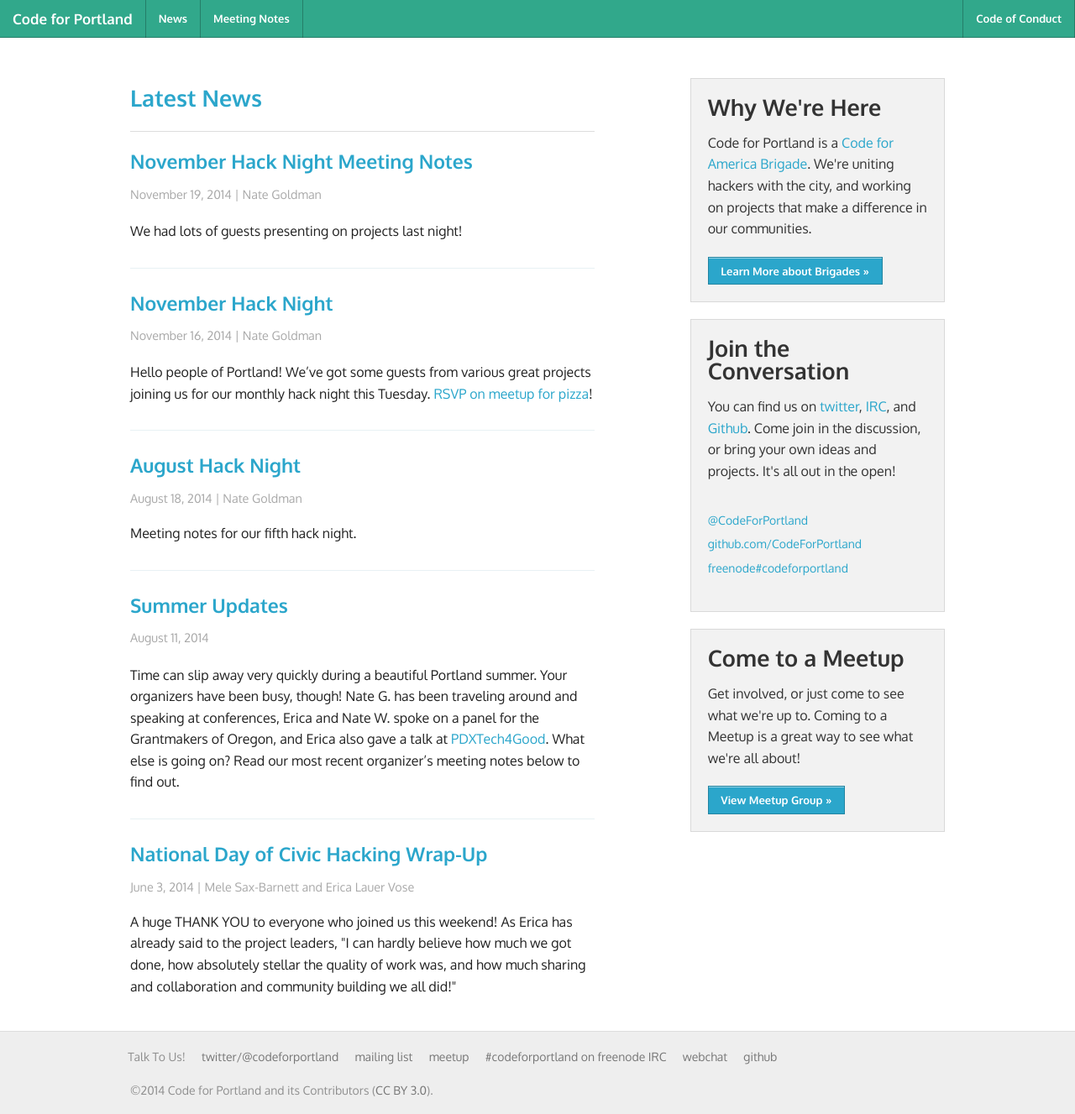
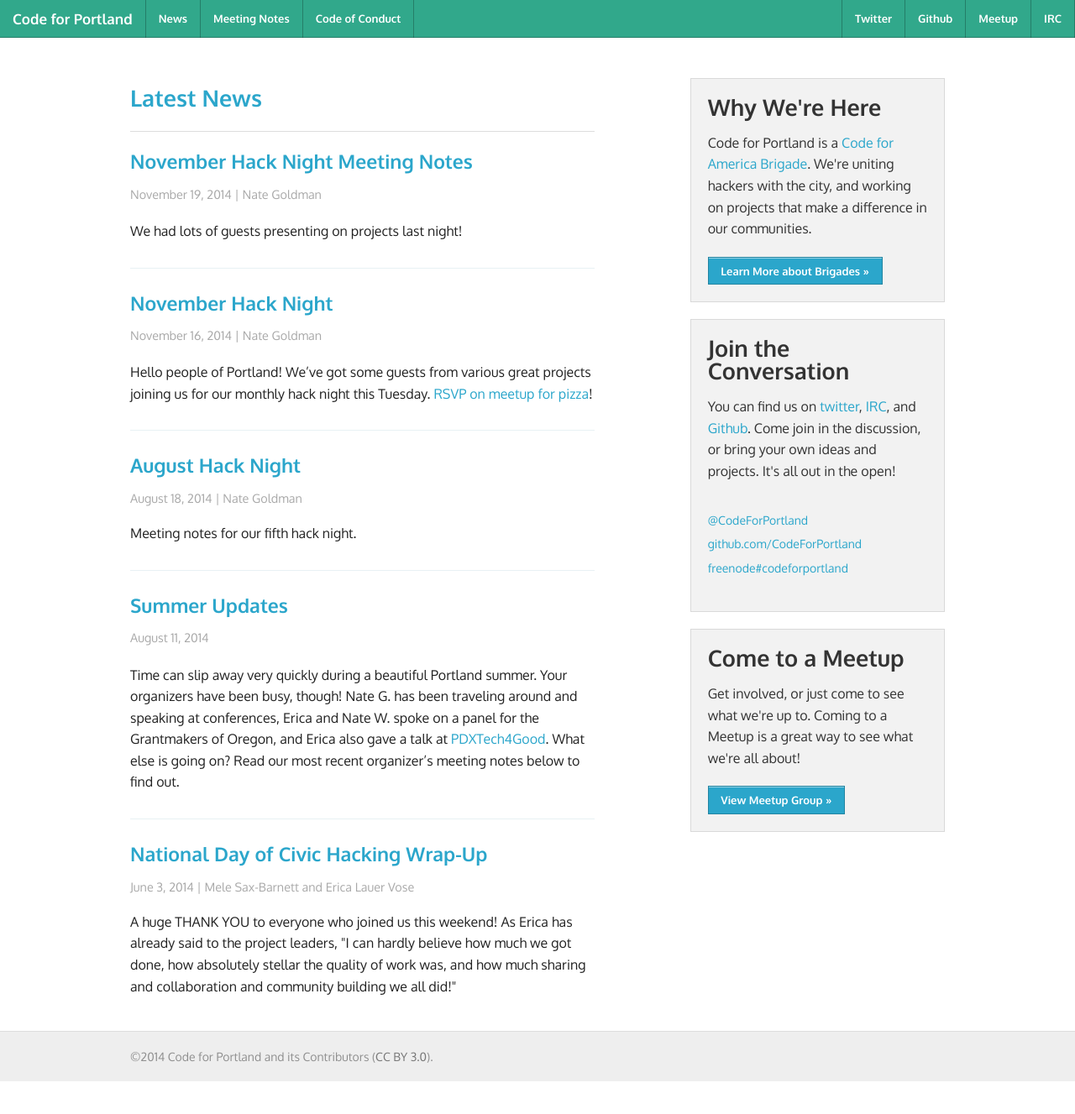
Before and after one commit to code-for-portland-archive/codeforportland.github.io, a Jekyll site: the page built from index.html, in a window 1280 px wide. Shown: the whole page at 84% size. Built offline with Jekyll 4.4.1, drawn with Linux system fonts in a browser that asks for light colours; Markdown is read by kramdown in place of the engine named in the settings; the list of posts is cut into pages by our own code; after the commit the page ends 1288 px from its top, so only the background shows below that.

Commit message:
move social links to header

```diff
--- a/_includes/footer.html
+++ b/_includes/footer.html
@@ -1,18 +1,5 @@
 <footer id="footer">
   <hr>
-  <div class="row">
-    <div class="large-12 columns">
-      <ul class="inline-list left">
-        <li>Talk To Us!</li>
-        <li><a rel="me" href="https://twitter.com/codeforportland">twitter/@codeforportland</a></li>
-        <li><a rel="me" href="https://groups.google.com/forum/#!forum/code-for-portland">mailing list</a></li>
-        <li><a rel="me" href="http://www.meetup.com/Code-for-Portland/">meetup</a></li>
-        <li><a href="irc://chat.freenode.net/codeforportland">#codeforportland on freenode IRC</a></li>
-        <li><a href="http://webchat.freenode.net/?channels=codeforportland">webchat</a></li>
-        <li><a href="http://github.com/CodeForPortland">github</a></li>
-      </ul>
-    </div>
-  </div>
   <div class="row">
     <div class="large-12 columns">
       <p>&copy;2014 Code for Portland and its Contributors (<a href="http://creativecommons.org/licenses/by/3.0/deed.en_US">CC BY 3.0</a>).</p>
--- a/_includes/header.html
+++ b/_includes/header.html
@@ -32,17 +32,21 @@
     <li class="name">
       <h1><a href="/">{{ site.name }}</a></h1>
     </li>
-    <li class="toggle-topbar menu-icon"><a href="#">Menu</a></li>
+    <li class="toggle-topbar"><a>Menu</a></li>
   </ul>
 
   <section class="top-bar-section">
     <ul class="left">
       <li><a href="/news/">News</a></li>
       <li><a href="/meeting-notes/">Meeting Notes</a></li>
+      <li><a href="/code-of-conduct">Code of Conduct</a></li>
     </ul>
 
     <ul class="right">
-      <li><a href="/code-of-conduct">Code of Conduct</a></li>
+      <li><a rel="me" href="https://twitter.com/codeforportland">Twitter</a></li>
+      <li><a href="http://github.com/CodeForPortland">Github</a></li>
+      <li><a rel="me" href="http://www.meetup.com/Code-for-Portland/">Meetup</a></li>
+      <li><a href="http://webchat.freenode.net/?channels=codeforportland">IRC</a></li>
     </ul>
   </section>
 </nav>
```
